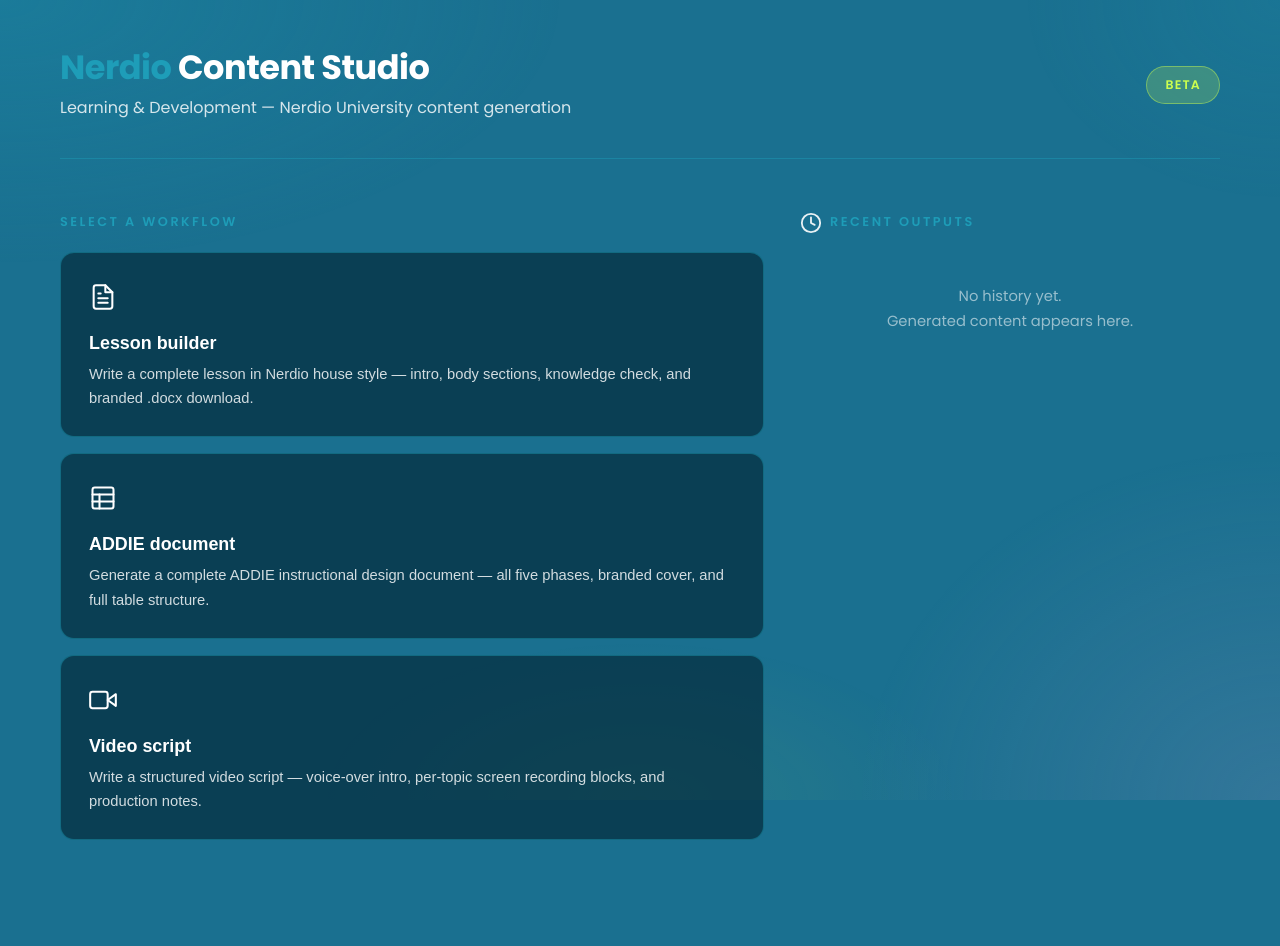
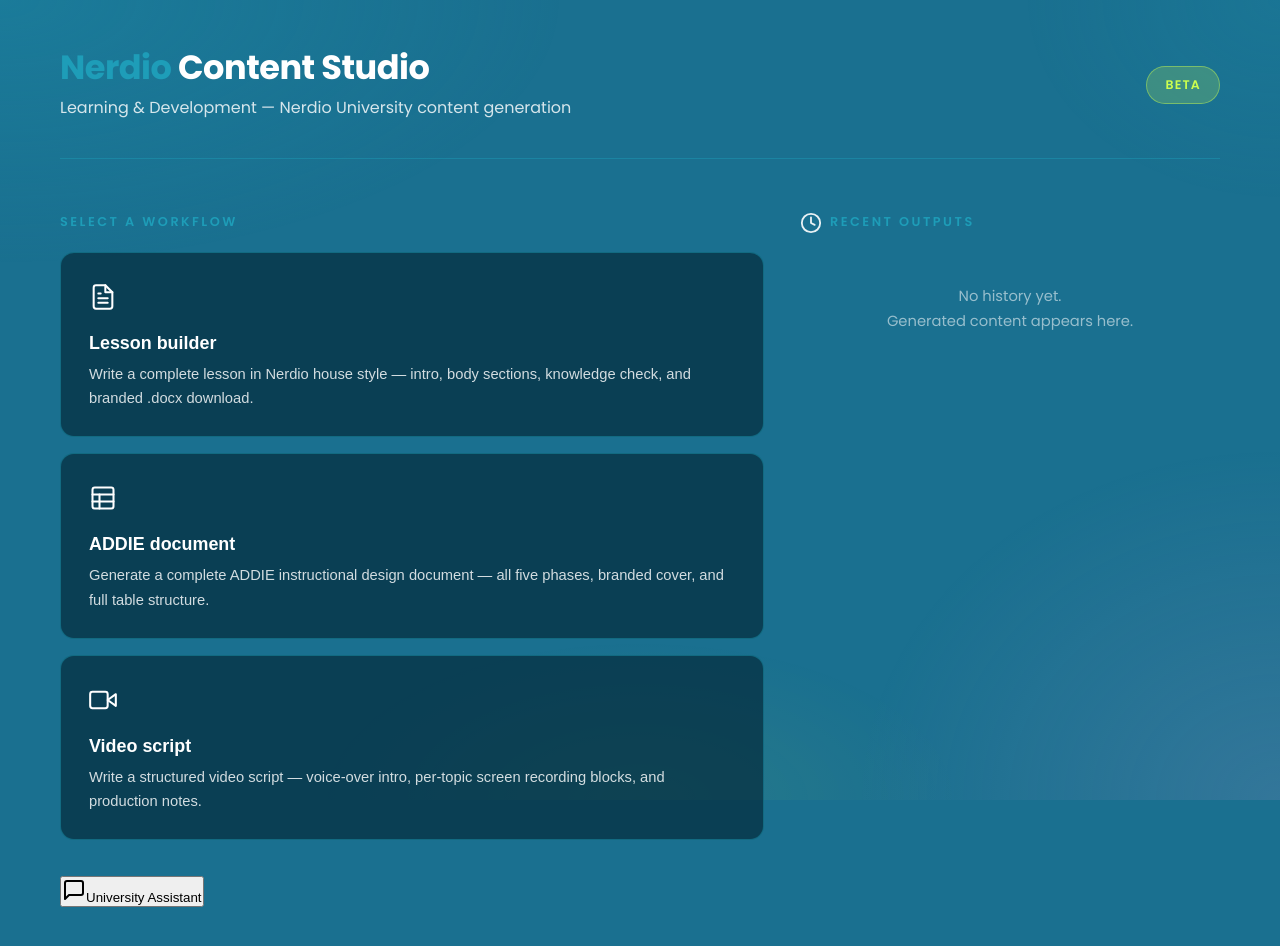
Before and after one commit to BasvanKaam/studio, a Next.js app: page / in a window 1280 px wide. Shown: the top 946 px of the page. Built offline with nearby package versions, Linux system fonts and the light colour scheme.

Commit message:
Implement chat widget for Nerdio University Assistant
Added a floating chat button with a popup for the Nerdio University Assistant.

```diff
--- a/app/page.tsx
+++ b/app/page.tsx
@@ -123,6 +123,7 @@
   const [generating, setGenerating] = useState(false)
   const [downloading, setDownloading] = useState(false)
   const [reviewing, setReviewing] = useState(false)
+  const [chatOpen, setChatOpen] = useState(false)
   const [reviewOutput, setReviewOutput] = useState<string | null>(null)
   const [output, setOutput] = useState<string | null>(null)
   const [error, setError] = useState<string | null>(null)
@@ -720,6 +721,46 @@
         </div>
 
       </div>
+
+      {/* Floating chat button + popup */}
+      <div className="chat-widget">
+        {chatOpen && (
+          <div className="chat-popup">
+            <div className="chat-popup-header">
+              <span className="chat-popup-title">Nerdio University Assistant</span>
+              <button className="chat-popup-close" onClick={() => setChatOpen(false)}>
+                <svg width="18" height="18" viewBox="0 0 24 24" fill="none" stroke="currentColor" strokeWidth="2" strokeLinecap="round" strokeLinejoin="round">
+                  <line x1="18" y1="6" x2="6" y2="18"/>
+                  <line x1="6" y1="6" x2="18" y2="18"/>
+                </svg>
+              </button>
+            </div>
+            <iframe
+              src="https://uniassistant-delta.vercel.app"
+              className="chat-iframe"
+              title="Nerdio University Assistant"
+              allow="clipboard-write"
+            />
+          </div>
+        )}
+        <button
+          className={`chat-fab${chatOpen ? ' active' : ''}`}
+          onClick={() => setChatOpen(o => !o)}
+          title="Nerdio University Assistant"
+        >
+          {chatOpen ? (
+            <svg width="24" height="24" viewBox="0 0 24 24" fill="none" stroke="currentColor" strokeWidth="2" strokeLinecap="round" strokeLinejoin="round">
+              <line x1="18" y1="6" x2="6" y2="18"/>
+              <line x1="6" y1="6" x2="18" y2="18"/>
+            </svg>
+          ) : (
+            <svg width="24" height="24" viewBox="0 0 24 24" fill="none" stroke="currentColor" strokeWidth="2" strokeLinecap="round" strokeLinejoin="round">
+              <path d="M21 15a2 2 0 0 1-2 2H7l-4 4V5a2 2 0 0 1 2-2h14a2 2 0 0 1 2 2z"/>
+            </svg>
+          )}
+          {!chatOpen && <span className="chat-fab-label">University Assistant</span>}
+        </button>
+      </div>
     </div>
   )
 }
```
